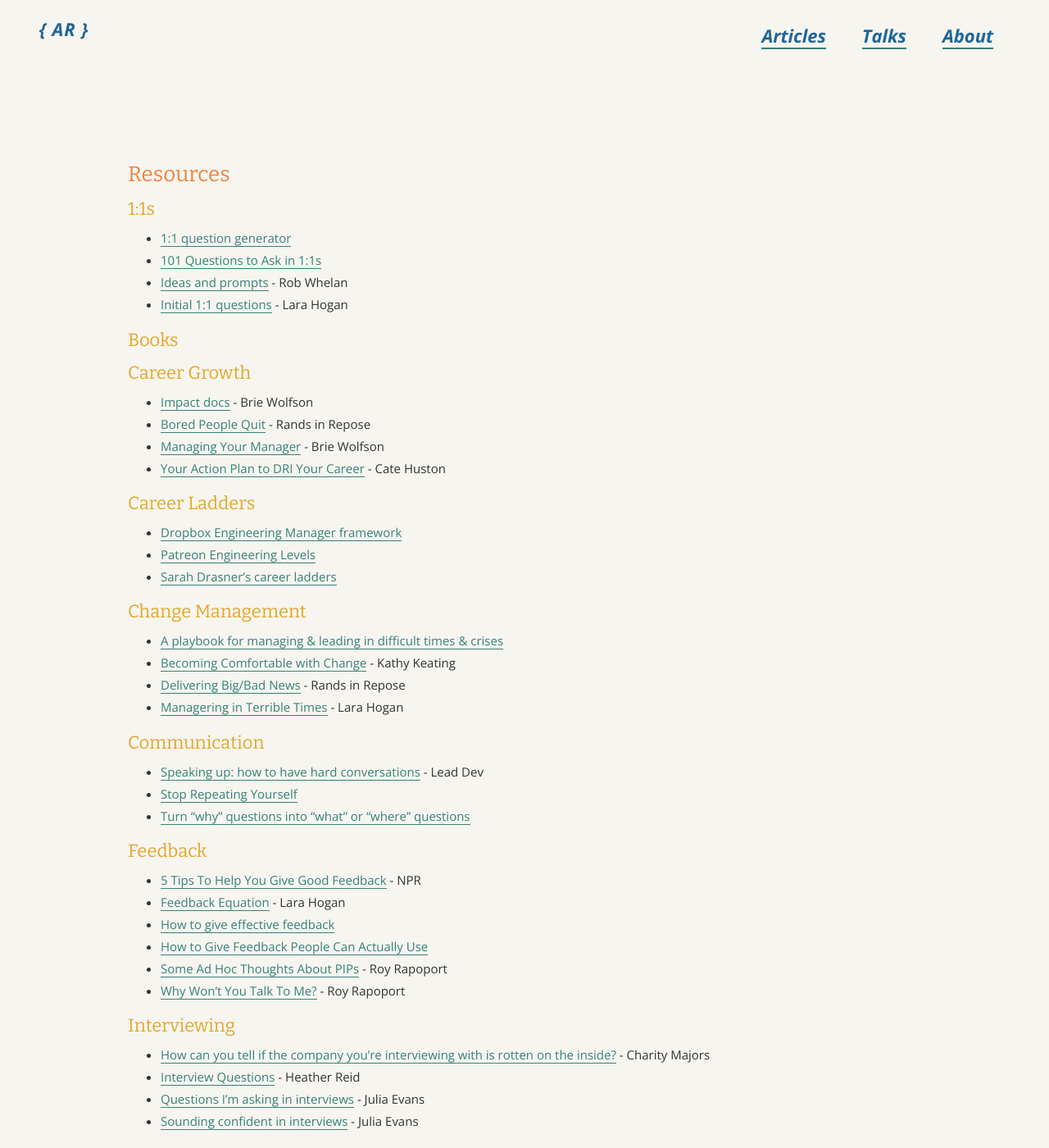
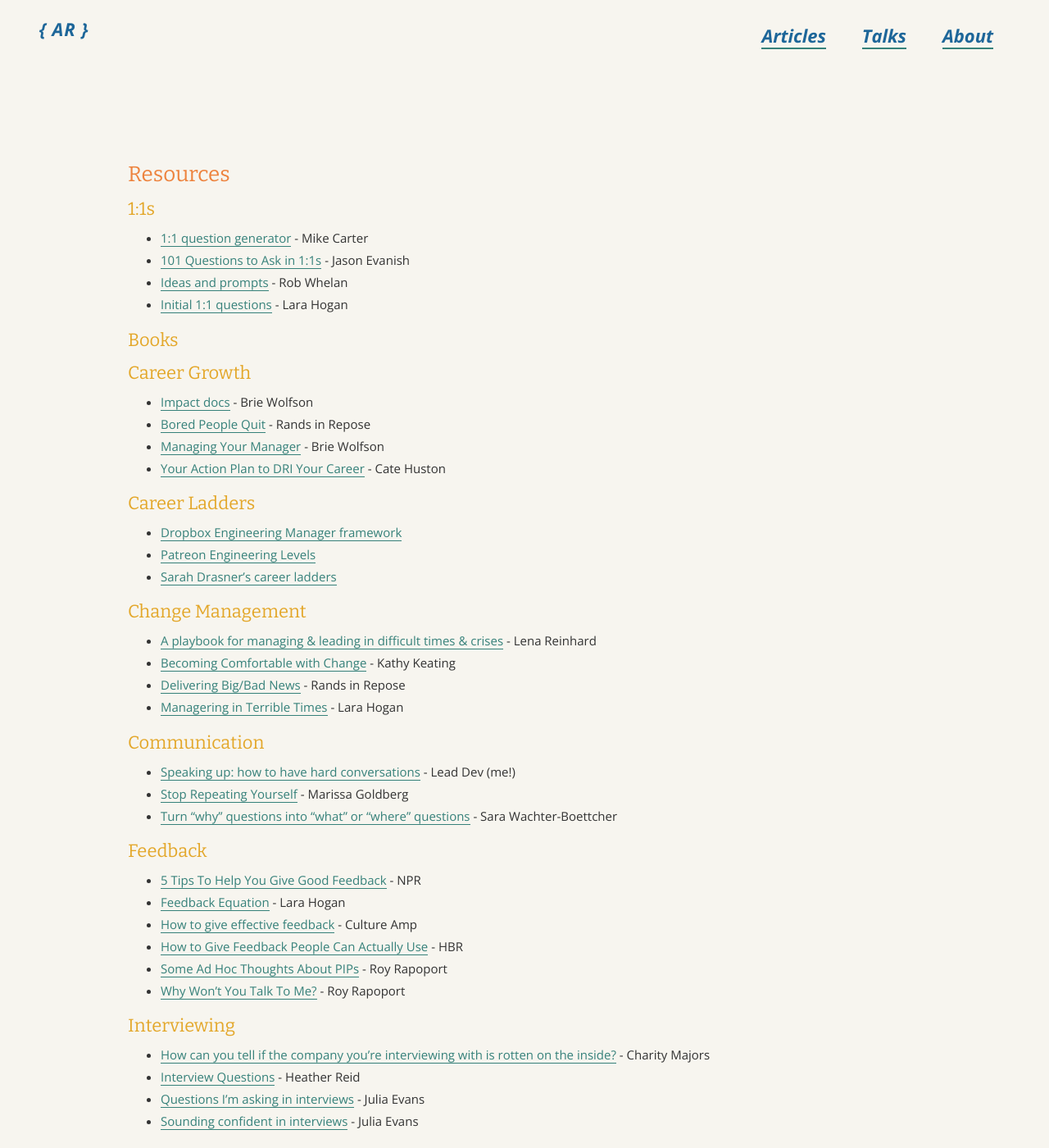
Before and after one commit to angelariggs/angelariggs.github.io, a Jekyll site: the page built from resources.md, in a window 1280 px wide and 1400 px high. Shown: the whole window at 82% size. Built offline with Jekyll 4.4.1, drawn with Linux system fonts in a browser that asks for light colours.

Commit message:
updated resource page, updated about page w/link to it

```diff
--- a/resources.md
+++ b/resources.md
@@ -6,8 +6,8 @@
 
 ## 1:1s
 
-- [1:1 question generator](https://one-on-ones.app/)
-- [101 Questions to Ask in 1:1s](https://jasonevanish.com/2014/05/29/101-questions-to-ask-in-1-on-1s/)
+- [1:1 question generator](https://one-on-ones.app/) - Mike Carter
+- [101 Questions to Ask in 1:1s](https://jasonevanish.com/2014/05/29/101-questions-to-ask-in-1-on-1s/) - Jason Evanish
 - [Ideas and prompts](https://1on1s.robwhelan.com/) - Rob Whelan
 - [Initial 1:1 questions](https://larahogan.me/blog/first-one-on-one-questions/) - Lara Hogan
 
@@ -28,23 +28,23 @@
 
 ## Change Management
 
-- [A playbook for managing & leading in difficult times & crises](https://lenareinhard.com/a-playbook-for-managing-leading-in-difficult-times-crises/)
+- [A playbook for managing & leading in difficult times & crises](https://lenareinhard.com/a-playbook-for-managing-leading-in-difficult-times-crises/) - Lena Reinhard
 - [Becoming Comfortable with Change](https://kathkeating-cto.medium.com/becoming-comfortable-with-change-4a27526fa0a7) - Kathy Keating
 - [Delivering Big/Bad News](https://randsinrepose.com/archives/delivering_bigbad_news/) - Rands in Repose
 - [Managering in Terrible Times](https://larahogan.me/blog/being-a-manager-in-terrible-times/) - Lara Hogan
 
 ## Communication
 
-- [Speaking up: how to have hard conversations](https://leaddev.com/communication-relationships/speaking-how-have-hard-conversations) - Lead Dev
-- [Stop Repeating Yourself](https://marissagoldberg.medium.com/stop-repeating-yourself-374ee2418aa6)
-- [Turn "why" questions into "what" or "where" questions](https://twitter.com/sara_ann_marie/status/1379891106507292674)
+- [Speaking up: how to have hard conversations](https://leaddev.com/communication-relationships/speaking-how-have-hard-conversations) - Lead Dev (me!)
+- [Stop Repeating Yourself](https://marissagoldberg.medium.com/stop-repeating-yourself-374ee2418aa6) - Marissa Goldberg
+- [Turn "why" questions into "what" or "where" questions](https://twitter.com/sara_ann_marie/status/1379891106507292674) - Sara Wachter-Boettcher
 
 ## Feedback
 
 - [5 Tips To Help You Give Good Feedback](https://www.npr.org/2021/08/20/1029652315/5-tips-to-help-you-give-good-feedback) - NPR
 - [Feedback Equation](https://larahogan.me/blog/feedback-equation/) - Lara Hogan
-- [How to give effective feedback](https://www.cultureamp.com/blog/how-to-give-effective-feedback)
-- [How to Give Feedback People Can Actually Use](https://hbr.org/2017/10/how-to-give-feedback-people-can-actually-use)
+- [How to give effective feedback](https://www.cultureamp.com/blog/how-to-give-effective-feedback) - Culture Amp
+- [How to Give Feedback People Can Actually Use](https://hbr.org/2017/10/how-to-give-feedback-people-can-actually-use) - HBR
 - [Some Ad Hoc Thoughts About PIPs](https://docs.google.com/presentation/d/1OEmntzaCKcMhcDySRlFfxG-phrqCM2imJNwqQxftefQ/edit#slide=id.p) - Roy Rapoport
 - [Why Won’t You Talk To Me?](https://medium.com/@royrapoport/why-wont-you-talk-to-me-f30a01a1994c) - Roy Rapoport
 
```
Also changed, not shown: other parts of resources.md (+1 -1 lines), about.md (+2 -0 lines).
